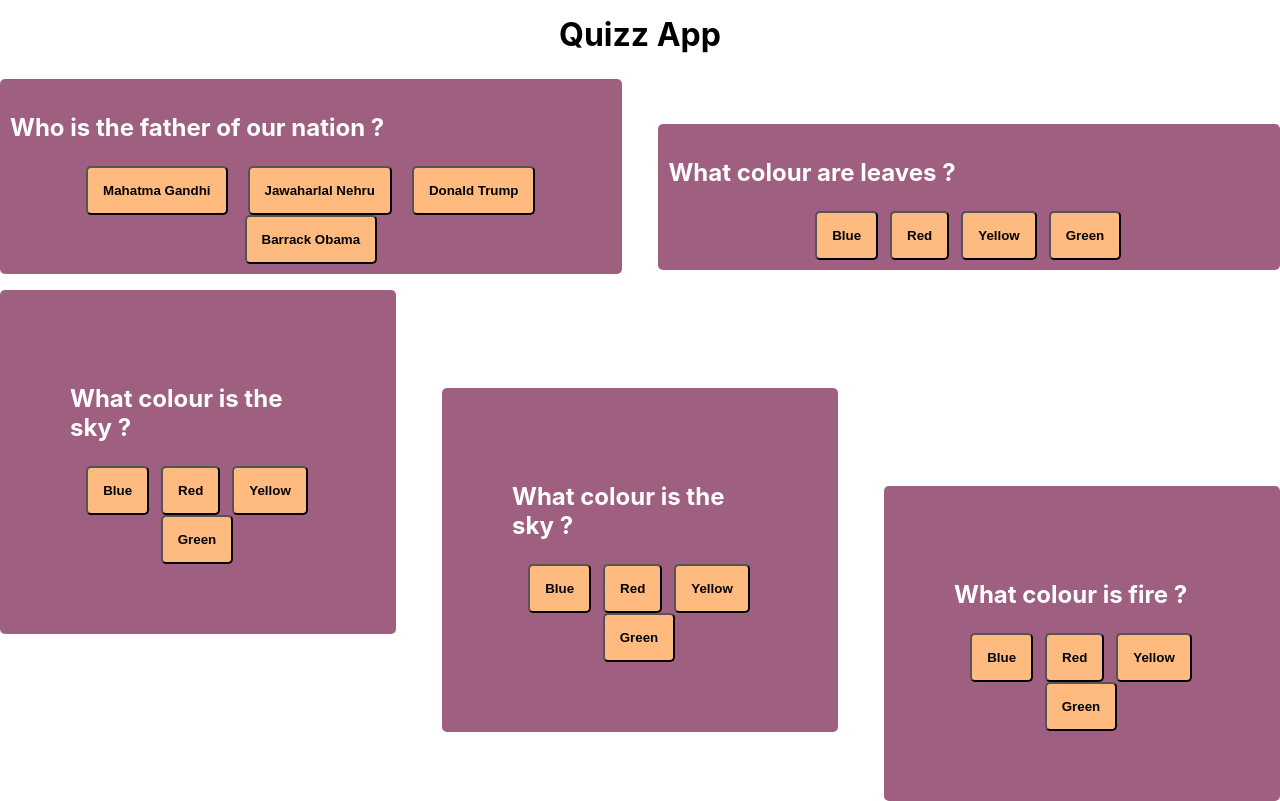
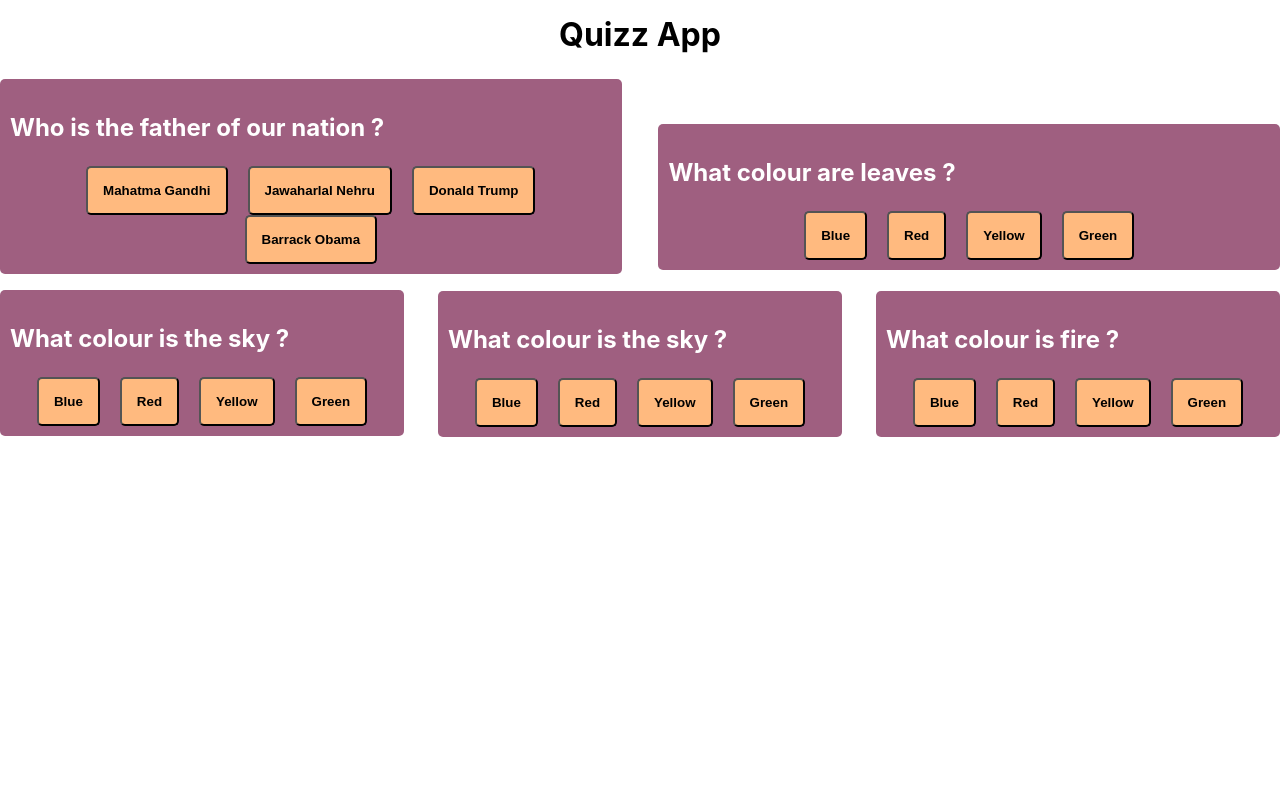
Before and after one commit to Sayantan-Bhowmick/reactquiz, a React (Create React App) app: page / in a window 1280 px wide. Both pictures are taken after a click on the button "Start Quiz". Built offline with nearby package versions, Linux system fonts and the light colour scheme.

Commit message:
added quiz

```diff
--- a/src/components/UI/Banner/banner.css
+++ b/src/components/UI/Banner/banner.css
@@ -47,8 +47,8 @@
   color: white;
   font-weight: bold;
   font-size: x-large;
-  padding: 70px;
-  width: 20%;
+  padding: 10px;
+  width: 30%;
   margin-top: 225px;
   margin-left: 0;
   margin-right: auto;
@@ -62,11 +62,11 @@
   color: white;
   font-weight: bold;
   font-size: x-large;
-  padding: 70px;
-  width: 20%;
+  padding: 10px;
+  width: 30%;
   margin-left: auto;
   margin-right: auto;
-  margin-top: -246px;
+  margin-top: -145px;
   background-color: rgb(159, 95, 128);
   border-radius: 5px;
 }
@@ -76,11 +76,11 @@
   color: white;
   font-weight: bold;
   font-size: x-large;
-  padding: 70px;
-  width: 20%;
+  padding: 10px;
+  width: 30%;
   margin-left: auto;
   margin-right: 0;
-  margin-top: -246px;
+  margin-top: -146px;
   background-color: rgb(159, 95, 128);
   border-radius: 5px;
 }
--- a/src/components/UI/Button/button.css
+++ b/src/components/UI/Button/button.css
@@ -9,8 +9,8 @@
   font-weight: bold;
   margin-top: auto;
   margin-bottom: auto;
-  margin-left: 5px;
-  margin-right: 7px;
+  margin-left: 10px;
+  margin-right: 10px;
   padding: 15px;
   background-color: rgb(255, 186, 127);
   border-radius: 5px;
```
